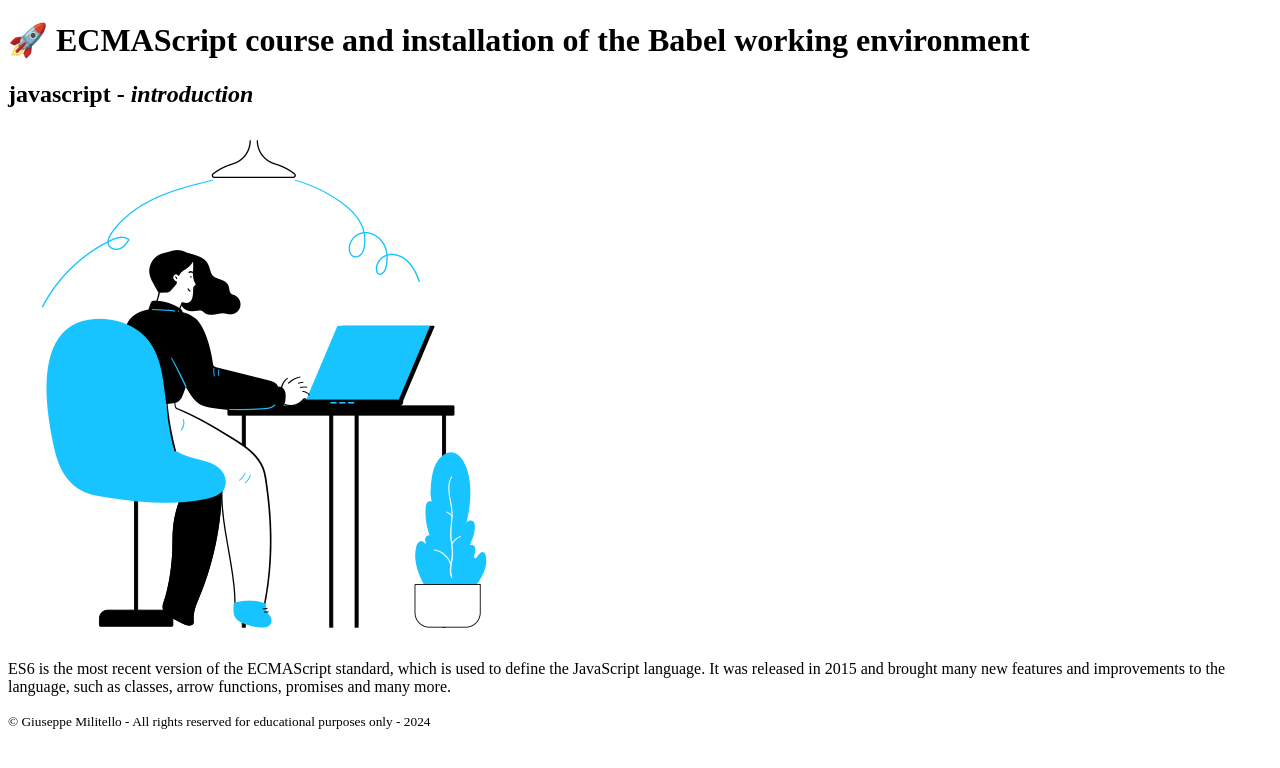
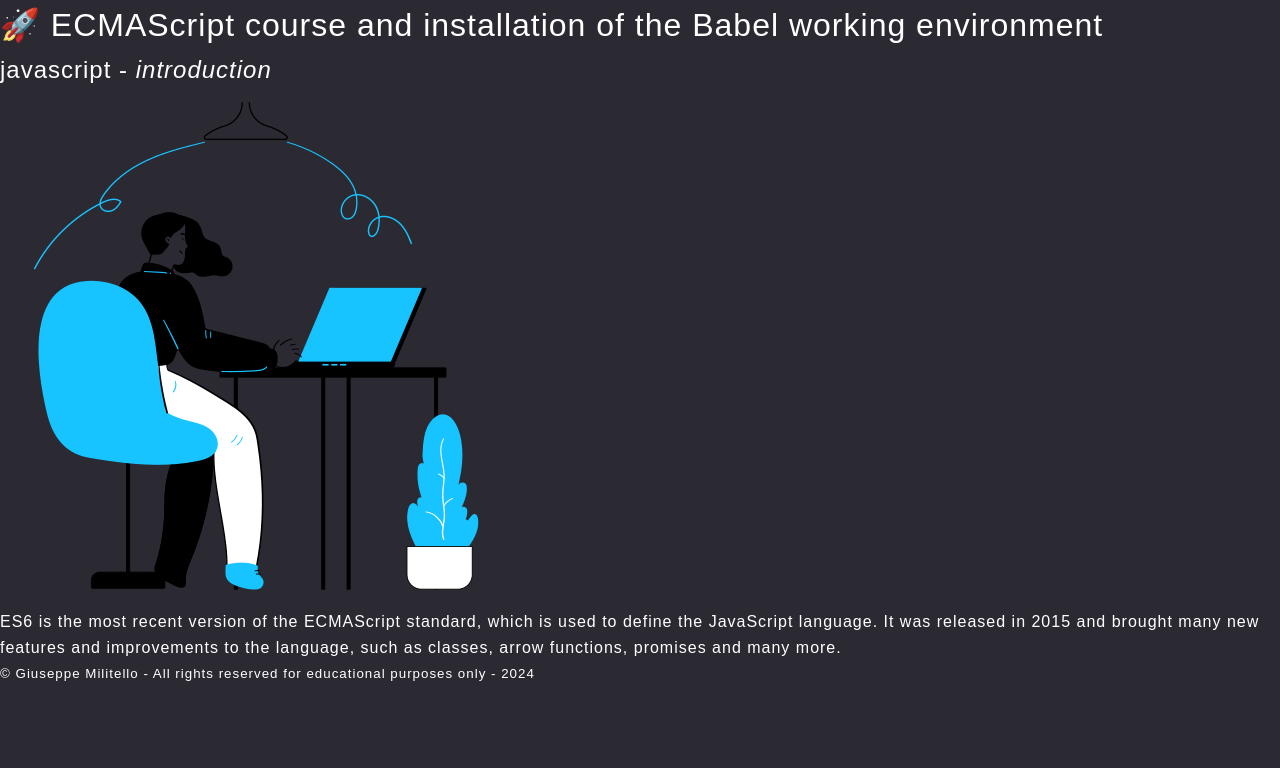
Before and after one commit to giusmili/classroom-js-SIO-2425, a plain HTML site: page index.html in a window 1280 px wide. Drawn offline with Linux system fonts and the light colour scheme; a script that the page names is missing.

Commit message:
css main

```diff
--- /dev/null
+++ b/css/main.css
@@ -0,0 +1 @@
+@import url(./reset.css);
--- /dev/null
+++ b/css/reset.css
@@ -0,0 +1,29 @@
+html {
+    /* selecteur css | propriété | valeur */
+    font-size: 62.5%;
+  }
+
+  body {
+    font: 1.6rem sans-serif; /* serif default */
+    margin: 0;
+    background-color: #2b2a33;
+    line-height: 1.6; /* interlignage */
+    letter-spacing: 0.1rem; /* 1px */
+    color: #ffffff;
+  }
+  h1,
+  h2,
+  h3,
+  figure,
+  p {
+    margin: 0;
+    font-weight: normal;
+  }
+
+  * {
+    box-sizing: border-box;
+  }
+  img {
+    display: inline-block;
+    object-fit: cover;
+  }
--- a/index.html
+++ b/index.html
@@ -8,6 +8,7 @@
     <link rel="icon" type="image/png" sizes="32x32" href="./favicon/favicon-32x32.png">
     <link rel="icon" type="image/png" sizes="16x16" href="./favicon/favicon-16x16.png">
     <link rel="manifest" href="./favicon/site.webmanifest">
+    <link rel="stylesheet" href="./css/main.css">
 </head>
 <body>
     <header>
```
